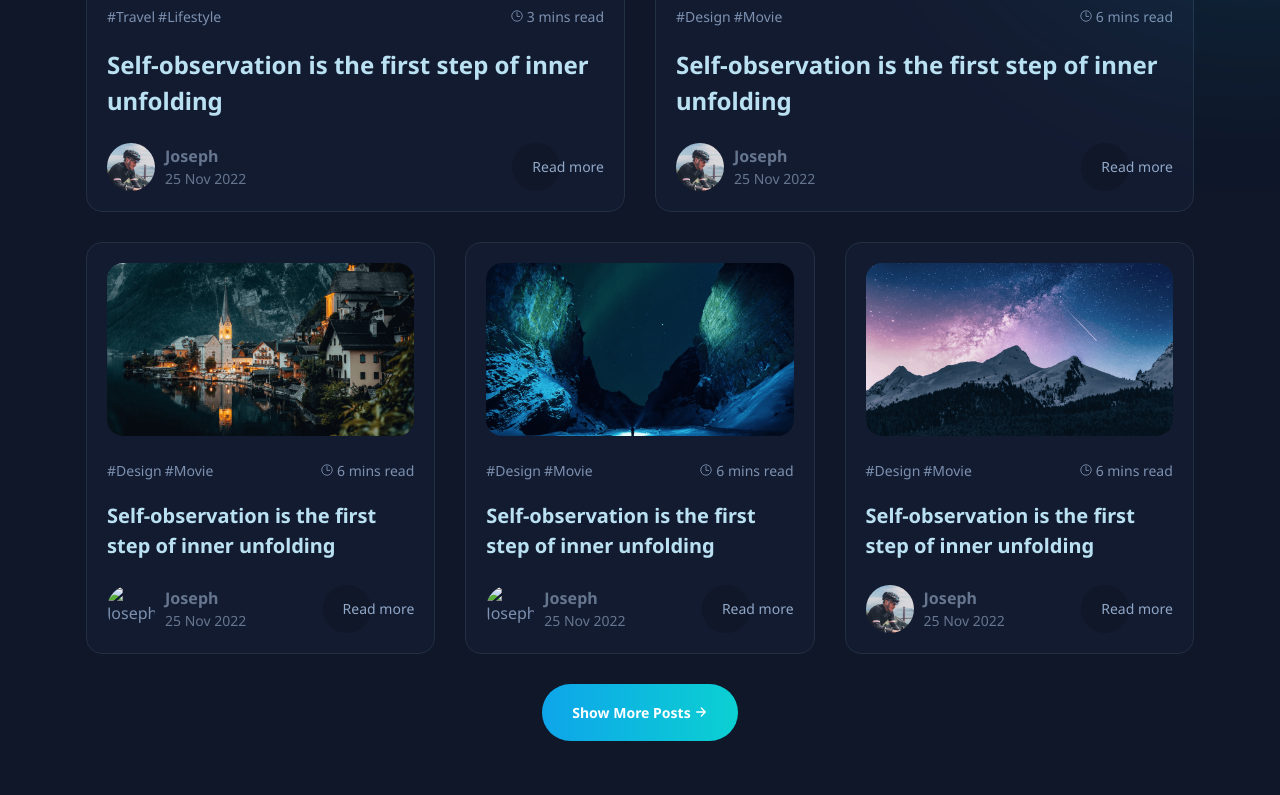
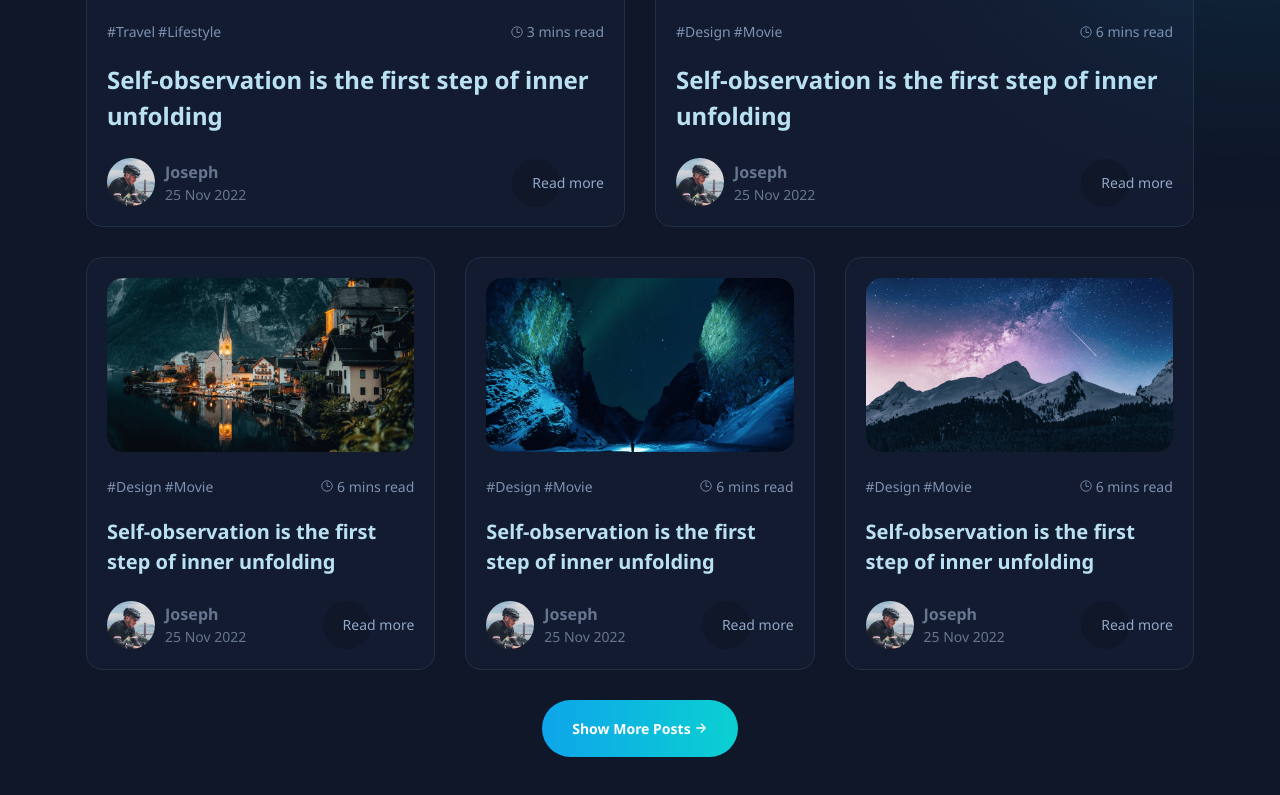
Before and after one commit to Marshall-decipher/Marshall-_io, a plain HTML site: page index.html in a window 1280 px wide. Shown: the part 1613-2408 px from the top of the page. Drawn offline with nearby package versions, Linux system fonts and the light colour scheme; files whose address does not match are found by name.

Commit message:
index.html

```diff
--- a/index.html
+++ b/index.html
@@ -168,7 +168,7 @@
             <p class="hero-subtitle">Hello Everyone!</p>
 
             <h1 class="headline headline-1 section-title">
-              I’m <span class="span">Wren Clark</span>
+              I’m <span class="span">Shubham Marshall </span>
             </h1>
 
             <p class="hero-text">
@@ -497,7 +497,7 @@
                   <div class="card-wrapper">
 
                     <div class="profile-card">
-                      <img src="./assets/images/author-1.png" width="48" height="48" loading="lazy" alt="Joseph"
+                      <img src="author-1.png" width="48" height="48" loading="lazy" alt="Joseph"
                         class="profile-banner">
 
                       <div>
@@ -549,7 +549,7 @@
                   <div class="card-wrapper">
 
                     <div class="profile-card">
-                      <img src="./assets/images/author-1.png" width="48" height="48" loading="lazy" alt="Joseph"
+                      <img src="author-1.png" width="48" height="48" loading="lazy" alt="Joseph"
                         class="profile-banner">
 
                       <div>
```
